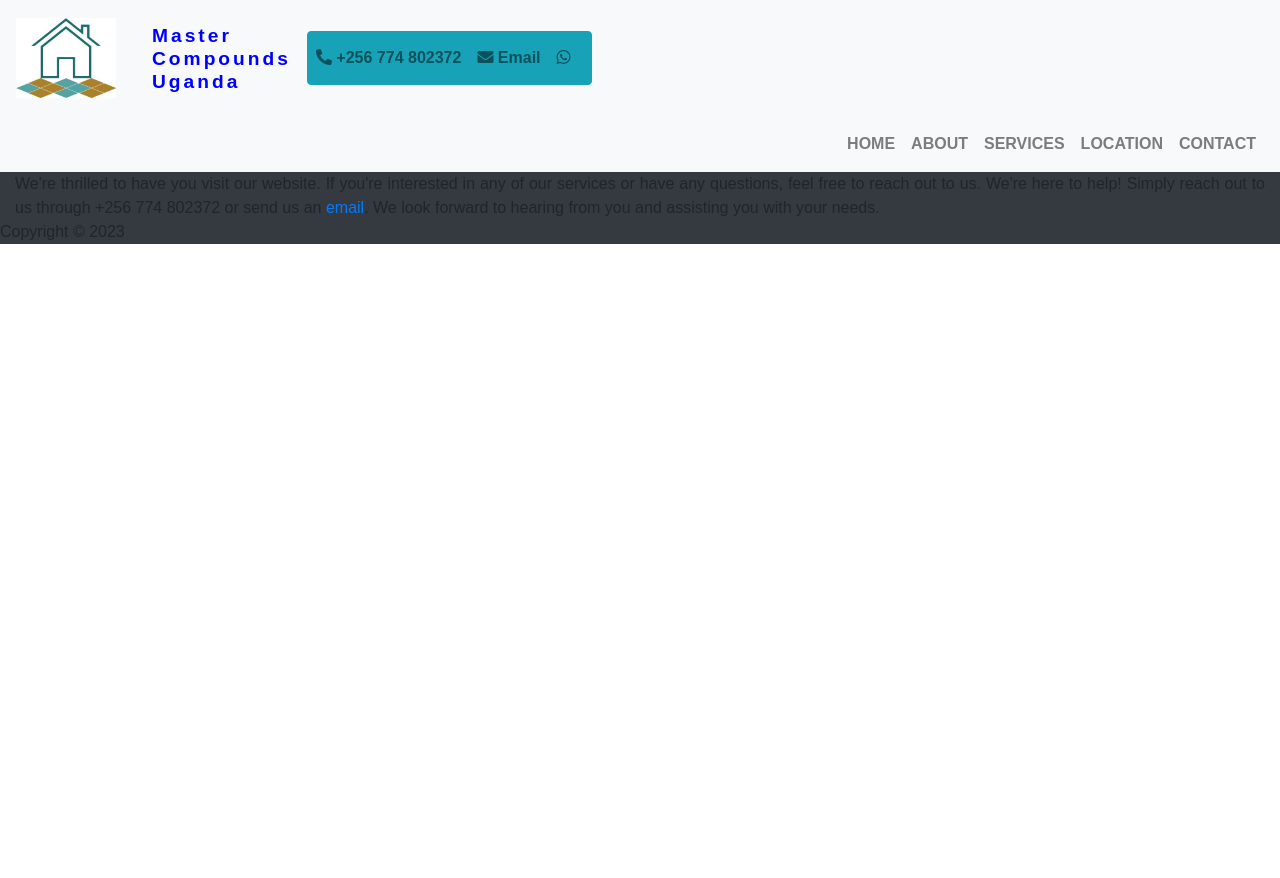
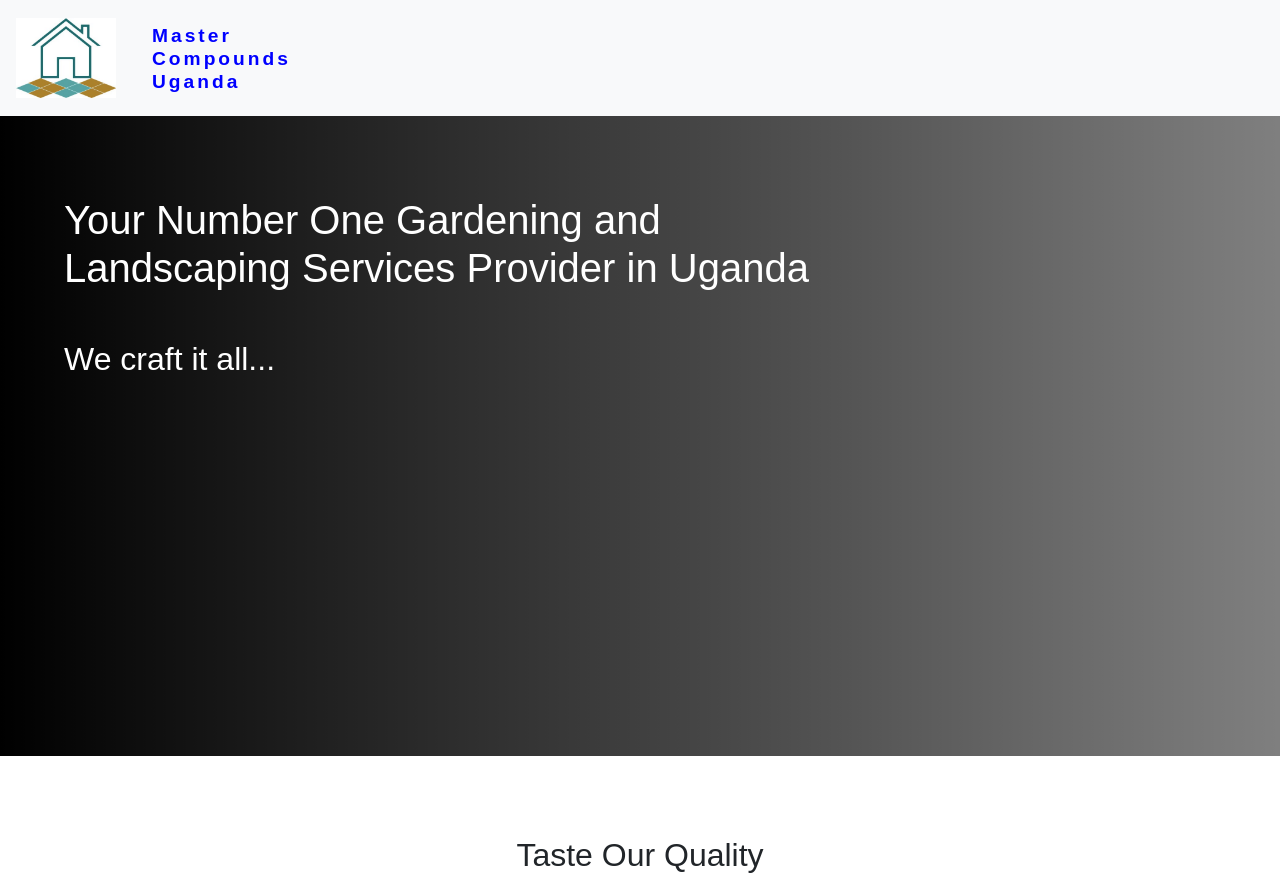
Before and after one commit to 50Petaflops/mastercompounds.github.io, a plain HTML site: page index.html in a window 1280 px wide. Shown: the top 878 px of the page. Before the commit the page ends 800 px from the top, so only its background shows below. Drawn offline with nearby package versions, Linux system fonts and the light colour scheme.

Commit message:
Update index.html

```diff
--- a/index.html
+++ b/index.html
@@ -16,7 +16,7 @@
 </head>
 
 <body class="body-bg" data-spy="scroll" data-target=".navbar">
-    <div class="bg-dark">
+    <div class="">
 
         <!-- HEADER -->
         <header class="navbar navbar-expand-lg navbar-light bg-light"navbar navbar-light bg-light sticky-top">
@@ -31,53 +31,53 @@
                 </div>
             </div>
 
-            <div class="cont-2-3">
-                <ul class="btn btn-info navbar-nav ml-auto">
-                    <li class="nav-item"><a class="nav-link" href="tel:+256774802372"><i class="fas fa-phone-alt"></i> +256 774 802372</a></li>
-                    <li class="nav-item"><a class="nav-link" href="mailto:mbabaliasuman08@gmail.com"><i class="fas fa-envelope"></i> Email</a></li>
-                    <li class="nav-item"><a class="nav-link" href="https://wa.me/256774802372"><i class="fab fa-whatsapp"></i></a></li>
-                </ul>
-            </div>
-
-          </header>
-
-          <div class="container-2 navbar navbar-expand-lg navbar-light bg-light">
-
             <!-- The Hamburger button -->
             <div class="toggle-button">
                 <button class="navbar-toggler" type="button" data-toggle="collapse" data-target="#navbarNavAltMarkup" aria-controls="navbarNavAltMarkup" aria-expanded="false" aria-label="Toggle navigation">
                     <span class="navbar-toggler-icon"></span>
                 </button>
             </div>
+        </header>
 
-            <!-- The collapsible navigation list -->
-            <div class="collapse navbar-collapse" id="navbarNavAltMarkup">
-                <ul class="navbar-nav ml-auto">
-                    <li class="nav-item"><a class="nav-link" href="#home">HOME</a></li>
-                    <li class="nav-item"><a class="nav-link" href="#about">ABOUT</a></li>
-                    <li class="nav-item"><a class="nav-link" href="#services">SERVICES</a></li>
-                    <li class="nav-item"><a class="nav-link" href="#location">LOCATION</a></li>
-                    <li class="nav-item"><a class="nav-link" href="#contact">CONTACT</a></li>
-                </ul>
-            </div>
-
+        <!-- The collapsible navigation list -->
+        <div class="part-0 collapse navbar-collapse offcanvas offcanvas-start" id="navbarNavAltMarkup">
+            <ul class="navbar-nav ml-auto">
+                <li class="nav-item" style=""><a class="nav-link" href="#home">Home</a></li>
+                <li class="nav-item"><a class="nav-link" href="#about">About</a></li>
+                <li class="nav-item"><a class="nav-link" href="#services">Our Services</a></li>
+                <li class="nav-item"><a class="nav-link" href="#contact">Contact Us</a></li>
+            </ul>
         </div>
 
-       <!-- CONTENT -->
-        <div class="container-3 content-wrapper">
-            <div class="container-fluid clearfix">
-
-                <div class="cont-3-2">
-                    <aside id="sidebar">
-                        We're thrilled to have you visit our website. If you're interested in any of our services or have any questions, feel free to reach out to us. We're here to help! Simply reach out to us through +256 774 802372 or send us an <a href="mailto:mbabaliasuman08@gmail.com">email</a>. We look forward to hearing from you and assisting you with your needs.
-                    </aside>
+        <!-- CONTENT -->
+        <div class="part-1 cont-1 container-fluid">
+            <div class="row"> <!-- Start Bootstrap row -->
+                <div class="col-md-8 cont-1-1" style="text-align:left;  padding: 10vh 0 0 5vw;"> <!-- This div will cover 2/3 of the parent container -->
+                    <h1>Your Number One Gardening and Landscaping Services Provider in Uganda</h1>
+                    <br>
+                    <br>
+                    <h2>We craft it all...</h2>
                 </div>
 
-                    <div class="cont-3-1">
-                    </div>
-
+                <div class="col-md-4"> <!-- This div will cover the remaining 1/3 of the parent container -->
+                    <!-- You can place any other content or leave it empty -->
+                </div>
             </div>
         </div>
+
+
+        <div class="part-2">
+            <div class="cont-2">
+                <div class="cont-2-1" style="text-align:center; padding: 10vh 5% 0 5%;">
+                    <h2>
+                    Taste Our Quality
+                    </h2>
+                    <br>
+                    <img src="body_bg.jpg" alt="image" class="btn btn-danger">
+                </div>
+            </div>
+        </div>
+
 
         <!-- FOOTER -->
         <footer>
```
